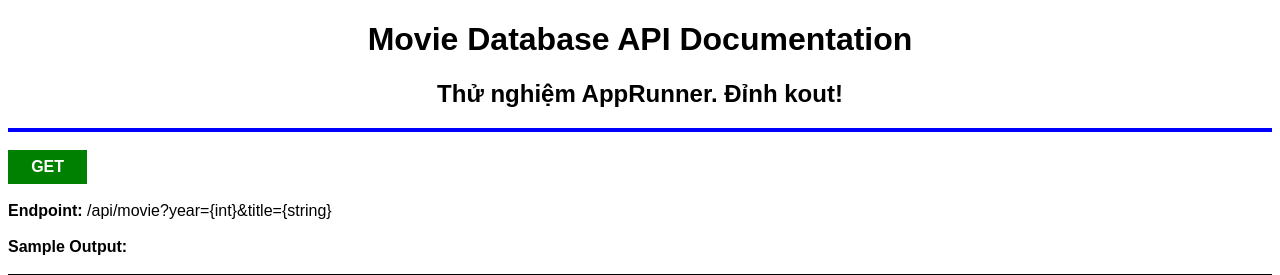
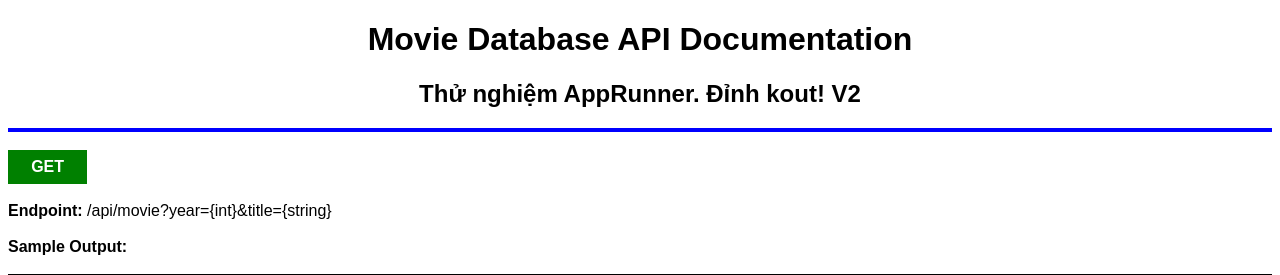
Before and after one commit to anhdungadg/DiscordChatGPTonAWS, a Flask app: page / in a window 1280 px wide. Shown: the top 275 px of the page. Run offline with Flask 2, Linux system fonts and the light colour scheme.

Commit message:
Update template

```diff
--- a/templates/index.html
+++ b/templates/index.html
@@ -48,7 +48,7 @@
 
 <body>
     <h1 align=center>Movie Database API Documentation</h1>
-    <h2 align=center>Thử nghiệm AppRunner. Đỉnh kout!</h2>
+    <h2 align=center>Thử nghiệm AppRunner. Đỉnh kout! V2</h2>
     <div class="container" style="background-color:#0000FF"></div>
     <br>
     <div class="APIContainer"><strong> GET </strong></div>
```
